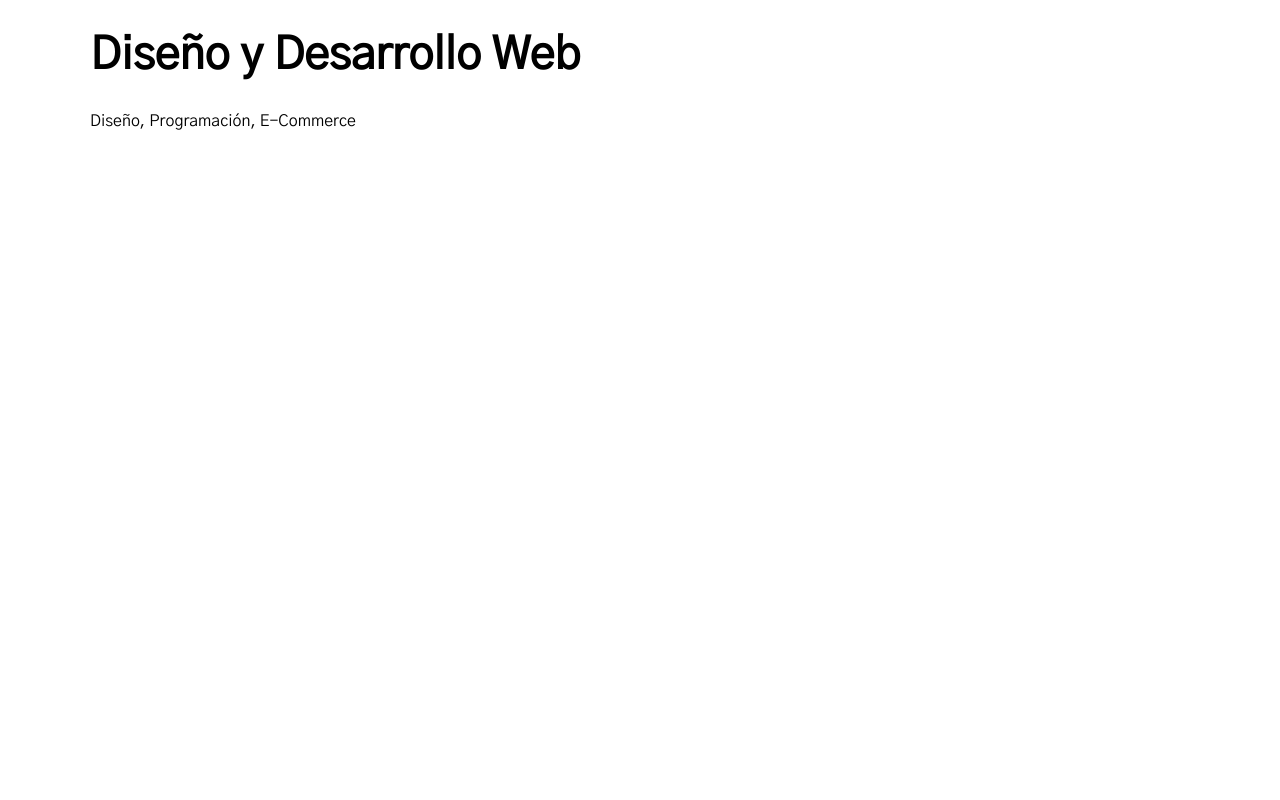
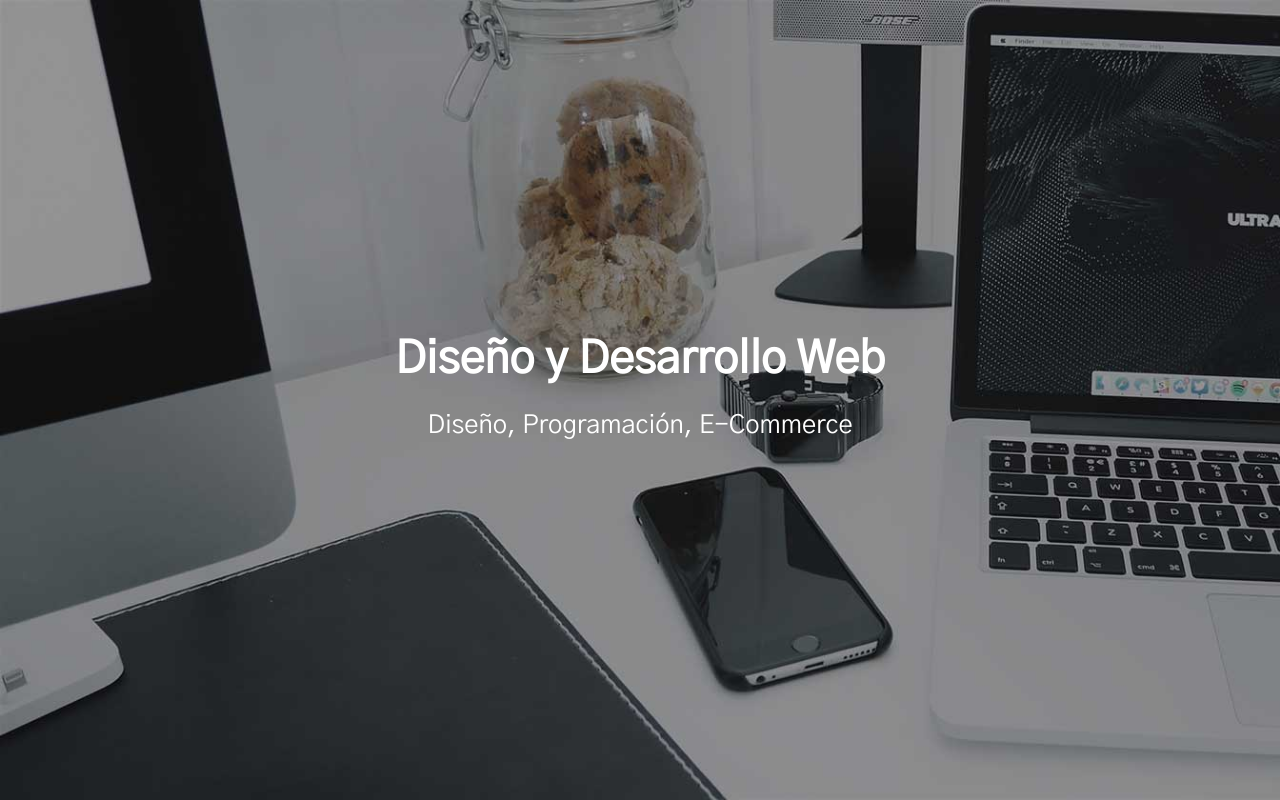
Before and after one commit to ojedam13/FreelancerWeb, a plain HTML site: page index.html in a window 1280 px wide. Drawn offline with nearby package versions, Linux system fonts and the light colour scheme.

Commit message:
css hero

```diff
--- a/css/style.css
+++ b/css/style.css
@@ -35,3 +35,27 @@ h2{
 h3{
     font-size: 2.4rem;
 }
+
+/* Hero */
+.hero{
+    background-image: url(../img/fondo.jpg);
+    background-repeat: no-repeat;
+    background-size: cover;
+    height: 100vh;
+}
+.hero .contenedor{
+    display: grid;
+    align-content: center;
+    height: 100vh;
+}
+.hero .contenido{
+    text-align: center;
+    color: var(--claro);
+}
+.titulo {
+    margin: 0;
+}
+
+.subtitulo{
+    font-size: 1.6rem;
+}
```
